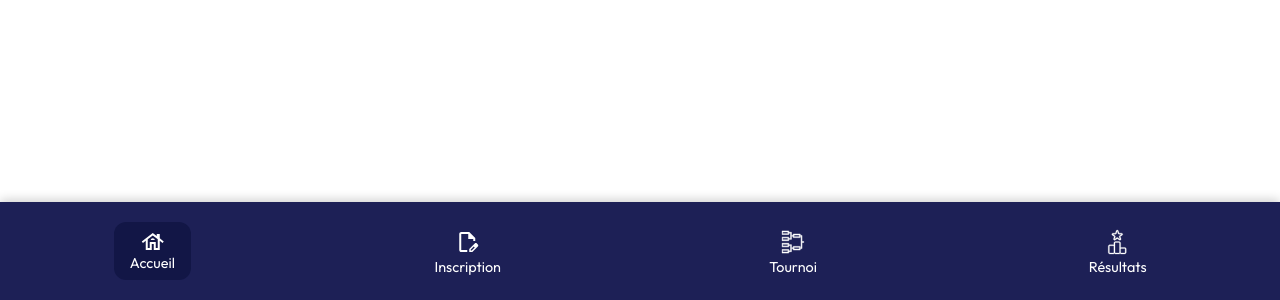
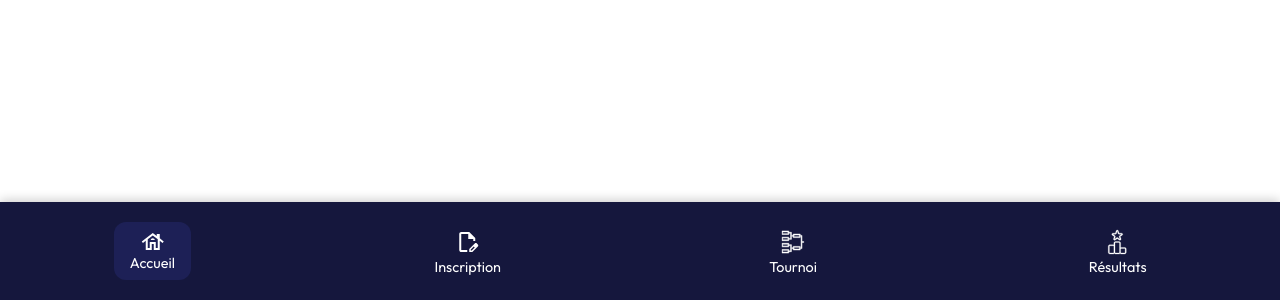
Before and after one commit to DylanAbz/lan-front-docker, a React (Vite) app: page / in a window 1280 px wide. Shown: the part 500-800 px from the top of the page. Built offline with nearby package versions, Linux system fonts and the light colour scheme.

Commit message:
style: refactor navbar styles to use variables for colors

```diff
--- a/src/components/navbar/Navbar.scss
+++ b/src/components/navbar/Navbar.scss
@@ -1,3 +1,5 @@
+@use "styles/_variables" as *;
+
 .navbar {
   position: fixed;
   bottom: 0;
@@ -6,7 +8,7 @@
   display: flex;
   justify-content: space-around;
   align-items: center;
-  background-color: #1d2056;
+  background-color: $bg-color;
   padding: 1rem 0;
   box-shadow: 0 -2px 10px rgba(0, 0, 0, 0.2);
   z-index: 1000;
@@ -29,5 +31,5 @@
 }
 
 .nav-item.active {
-  background-color: #121646;
+  background-color: $bg-color-light;
 }
```
